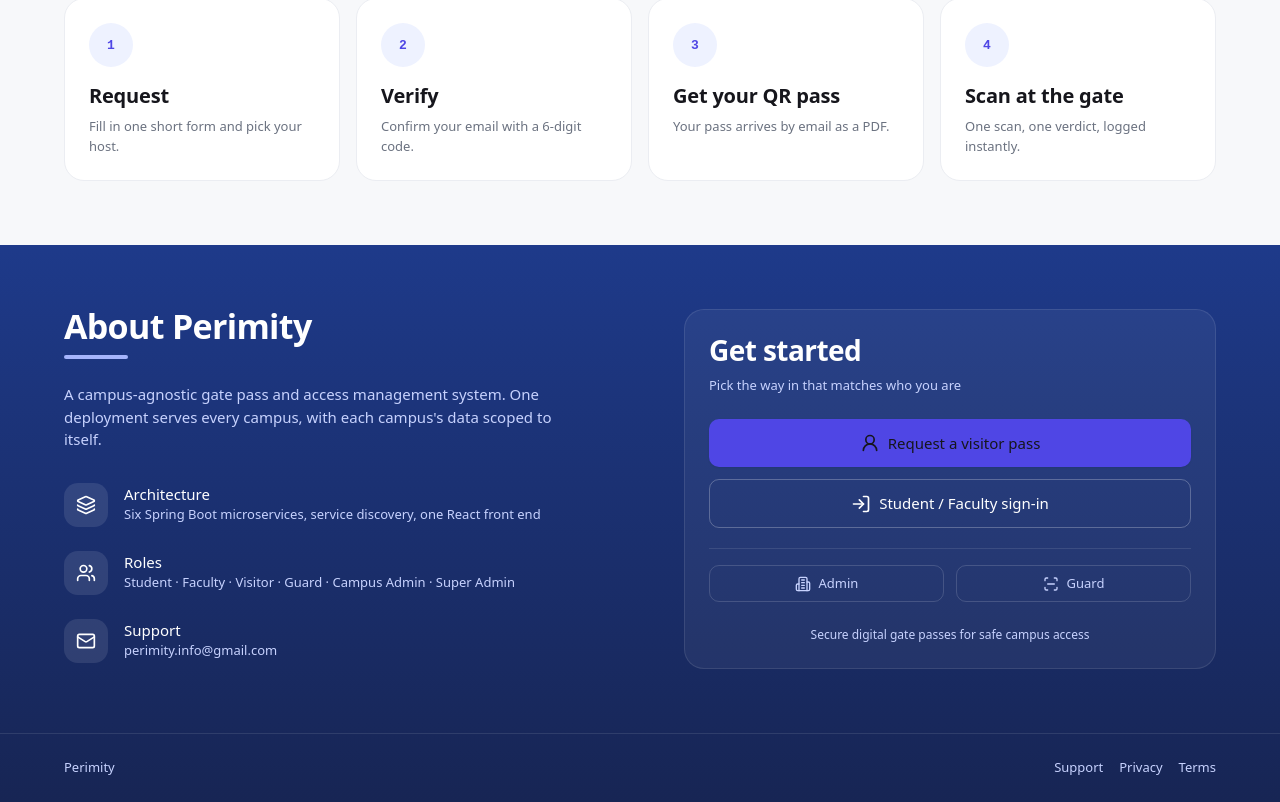
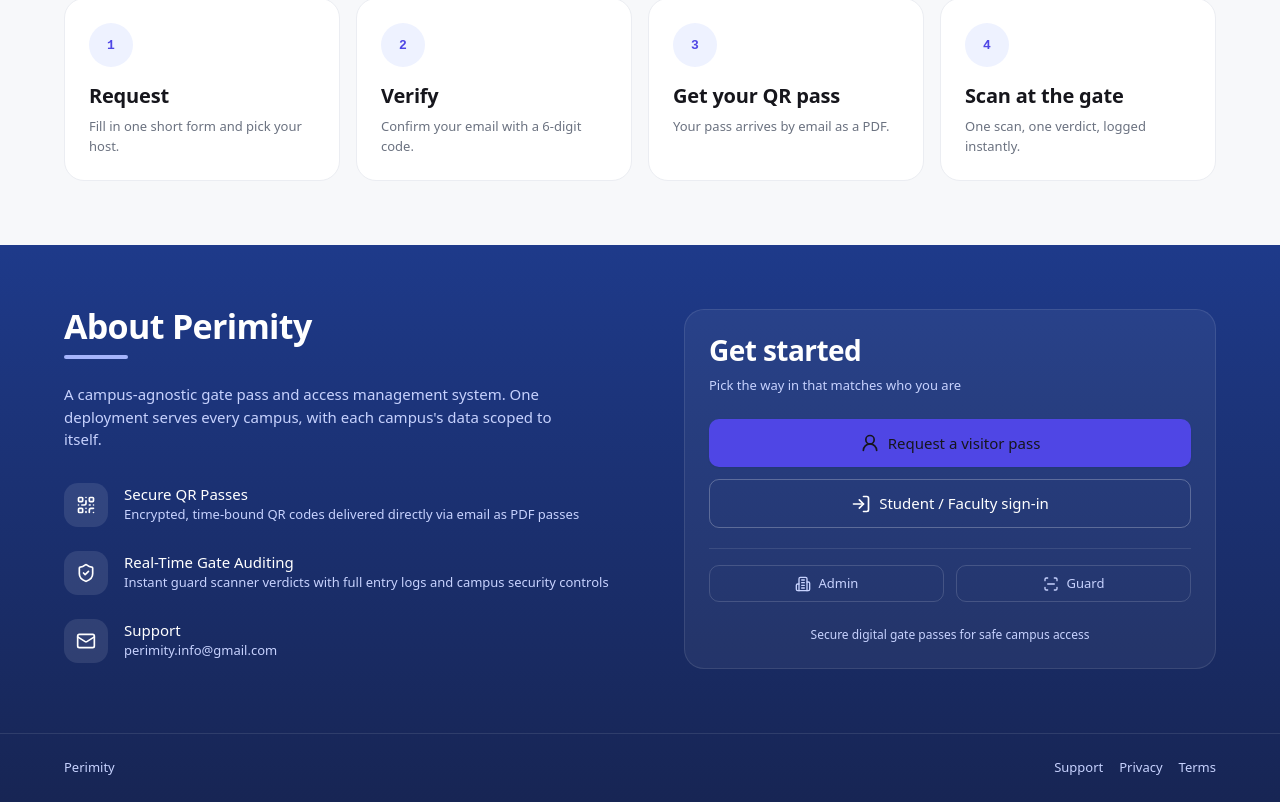
Before and after one commit to Project-Perimity-SpringBoot/Perimity, a React (Vite) app in the folder frontend/: page / in a window 1280 px wide. Shown: the part 2311-3113 px from the top of the page. Built offline with nearby package versions, Linux system fonts and the light colour scheme; no server answers.

Commit message:
Update HomePage features and icons

```diff
--- a/frontend/src/features/public/routes/HomePage.tsx
+++ b/frontend/src/features/public/routes/HomePage.tsx
@@ -393,23 +393,23 @@
             <dl className="mt-[var(--sp-8)] grid gap-[var(--sp-6)]">
               <div className="flex items-start gap-[var(--sp-4)]">
                 <span className="flex size-11 shrink-0 items-center justify-center rounded-[var(--r-md)] bg-white/10">
-                  <Layers className="size-5 text-white" aria-hidden />
+                  <QrCode className="size-5 text-white" aria-hidden />
                 </span>
                 <div>
-                  <dt className="text-body-md text-white">Architecture</dt>
+                  <dt className="text-body-md text-white">Secure QR Passes</dt>
                   <dd className="text-small text-[var(--home-footer-ink)]">
-                    Six Spring Boot microservices, service discovery, one React front end
+                    Encrypted, time-bound QR codes delivered directly via email as PDF passes
                   </dd>
                 </div>
               </div>
               <div className="flex items-start gap-[var(--sp-4)]">
                 <span className="flex size-11 shrink-0 items-center justify-center rounded-[var(--r-md)] bg-white/10">
-                  <Users className="size-5 text-white" aria-hidden />
+                  <ShieldCheck className="size-5 text-white" aria-hidden />
                 </span>
                 <div>
-                  <dt className="text-body-md text-white">Roles</dt>
+                  <dt className="text-body-md text-white">Real-Time Gate Auditing</dt>
                   <dd className="text-small text-[var(--home-footer-ink)]">
-                    Student · Faculty · Visitor · Guard · Campus Admin · Super Admin
+                    Instant guard scanner verdicts with full entry logs and campus security controls
                   </dd>
                 </div>
               </div>
```
